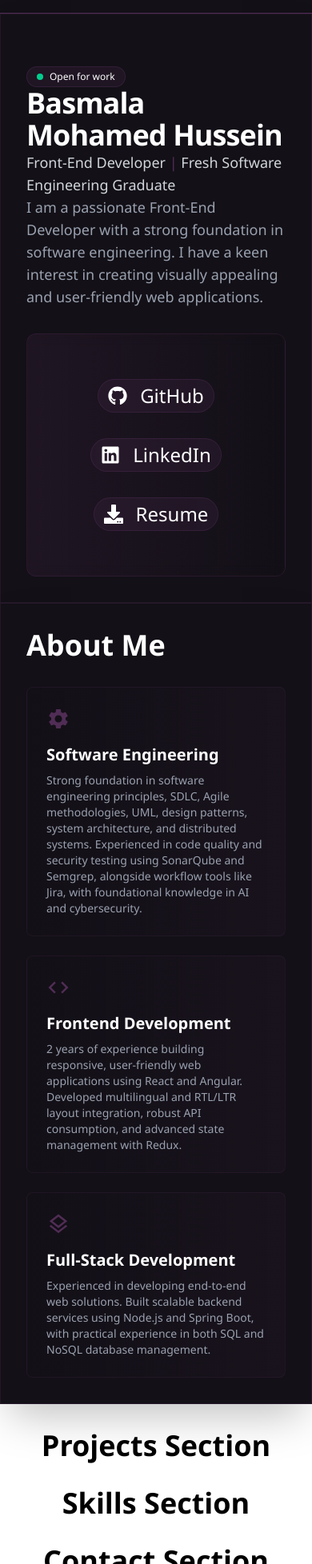
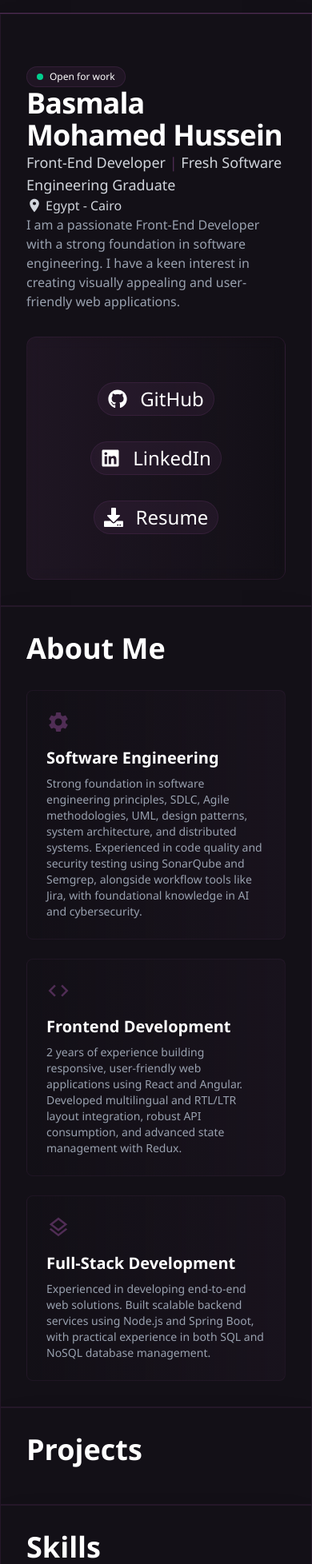
Before and after one commit to BasmalaMohamedd/BasmalaHusseinPortfolio, a React (Vite) app: page / in a window 390 px wide. Shown: the part 44-2000 px from the top of the page at 80% size. Built offline with nearby package versions, Linux system fonts and the light colour scheme.

Commit message:
code refactoring

```diff
--- a/src/App.jsx
+++ b/src/App.jsx
@@ -8,15 +8,17 @@ import ProjectsSection from './sections/ProjectsSection'
 import SkillsSection from './sections/SkillsSection'
 import ContactSection from './sections/ContactSection'
 
+function scrollToSection(sectionRef){
+    sectionRef.current.scrollIntoView({ behavior: 'smooth' });
+  }
+
 function App() {
   const aboutSectionRef = useRef();
   const projectsSectionRef = useRef();
   const skillsSectionRef = useRef();
   const contactSectionRef = useRef();
 
-  function scrollToSection(sectionRef){
-    sectionRef.current.scrollIntoView({ behavior: 'smooth' });
-  }
+
 
   return (
     <>
@@ -33,7 +35,7 @@ function App() {
         <SkillsSection ref={skillsSectionRef} />
         <ContactSection ref={contactSectionRef} />
       </main>
-      <DevProgress />
+      {/* <DevProgress /> */}
     </>
   )
 }
--- /dev/null
+++ b/src/components/about/AboutBody.jsx
@@ -0,0 +1,39 @@
+import React from 'react'
+import { MdCode, MdOutlineLayers, MdSettings } from "react-icons/md";
+
+const skillsData = [
+
+  {
+    icon: <MdSettings className="text-3xl text-portfolio-plum" />,
+    title: "Software Engineering",
+    description: "Strong foundation in software engineering principles, SDLC, Agile methodologies, UML, design patterns, system architecture, and distributed systems. Experienced in code quality and security testing using SonarQube and Semgrep, alongside workflow tools like Jira, with foundational knowledge in AI and cybersecurity."
+  },
+  {
+    icon: <MdCode className="text-3xl text-portfolio-plum" />,
+    title: "Frontend Development",
+    description: "2 years of experience building responsive, user-friendly web applications using React and Angular. Developed multilingual and RTL/LTR layout integration, robust API consumption, and advanced state management with Redux."
+  },
+  {
+    icon: <MdOutlineLayers className="text-3xl text-portfolio-plum" />,
+    title: "Full-Stack Development",
+    description: "Experienced in developing end-to-end web solutions. Built scalable backend services using Node.js and Spring Boot, with practical experience in both SQL and NoSQL database management."
+  }
+];
+const AboutBody = () => {
+  return (
+    <div className="grid grid-cols-1 sm:grid-cols-3 gap-6 mt-8">
+        {skillsData.map((skill, index) => (
+          <div
+            key={index}
+            className="flex flex-col items-start p-6 bg-gradient-to-r from-portfolio-obsidian/50 to-portfolio-plum/10 border border-portfolio-plum/20 rounded-lg  transition-all"
+          >
+            <div className="mb-4">{skill.icon}</div>
+            <h3 className="text-xl font-semibold capitalize mb-2">{skill.title}</h3>
+            <p className="text-sm text-gray-400 text-left">{skill.description}</p>
+          </div>
+        ))}
+      </div>
+  )
+}
+
+export default AboutBody
--- /dev/null
+++ b/src/components/ui/SectionLayout.jsx
@@ -0,0 +1,15 @@
+import React from 'react'
+
+
+//wrapper pattern
+const SectionLayout = ({ref, header, children}) => {
+  return (
+    <div ref={ref} className="bg-portfolio-obsidian border border-portfolio-plum/30 p-8 sm:p-12 shadow-2xl text-white">
+      <h1 className="text-4xl font-bold text-left mb-4">{header}</h1>
+
+      {children}
+    </div>
+  )
+}
+
+export default SectionLayout
--- a/src/sections/AboutSection.jsx
+++ b/src/sections/AboutSection.jsx
@@ -1,43 +1,14 @@
 import React from 'react'
-import { MdCode, MdOutlineLayers, MdSettings } from "react-icons/md";
+import SectionLayout from '../components/ui/SectionLayout'
+import AboutBody from '../components/about/AboutBody'
 
-const skillsData = [
-
-  {
-    icon: <MdSettings className="text-3xl text-portfolio-plum" />,
-    title: "Software Engineering",
-    description: "Strong foundation in software engineering principles, SDLC, Agile methodologies, UML, design patterns, system architecture, and distributed systems. Experienced in code quality and security testing using SonarQube and Semgrep, alongside workflow tools like Jira, with foundational knowledge in AI and cybersecurity."
-  },
-  {
-    icon: <MdCode className="text-3xl text-portfolio-plum" />,
-    title: "Frontend Development",
-    description: "2 years of experience building responsive, user-friendly web applications using React and Angular. Developed multilingual and RTL/LTR layout integration, robust API consumption, and advanced state management with Redux."
-  },
-  {
-    icon: <MdOutlineLayers className="text-3xl text-portfolio-plum" />,
-    title: "Full-Stack Development",
-    description: "Experienced in developing end-to-end web solutions. Built scalable backend services using Node.js and Spring Boot, with practical experience in both SQL and NoSQL database management."
-  }
-];
 
 const AboutSection = ({ref}) => {
   return (
-    <div ref={ref} className="bg-portfolio-obsidian border border-portfolio-plum/30 p-8 sm:p-12 shadow-2xl text-white">
-      <h1 className="text-4xl font-bold text-left mb-4">About Me</h1>
+    <SectionLayout ref={ref} header={"About Me"}>
+      <AboutBody />
+    </SectionLayout>
 
-      <div className="grid grid-cols-1 sm:grid-cols-3 gap-6 mt-8">
-        {skillsData.map((skill, index) => (
-          <div
-            key={index}
-            className="flex flex-col items-start p-6 bg-gradient-to-r from-portfolio-obsidian/50 to-portfolio-plum/10 border border-portfolio-plum/20 rounded-lg  transition-all"
-          >
-            <div className="mb-4">{skill.icon}</div>
-            <h3 className="text-xl font-semibold capitalize mb-2">{skill.title}</h3>
-            <p className="text-sm text-gray-400 text-left">{skill.description}</p>
-          </div>
-        ))}
-      </div>
-    </div>
   )
 }
 
--- a/src/sections/ContactSection.jsx
+++ b/src/sections/ContactSection.jsx
@@ -1,10 +1,11 @@
 import React from 'react'
+import SectionLayout from '../components/ui/SectionLayout'
 
 const ContactSection = ({ref}) => {
   return (
-      <h1 ref={ref} className='text-4xl font-bold text-center mt-8'>
-        Contact Section
-      </h1>
+      <SectionLayout ref={ref} header={"Contact Me"}>
+
+      </SectionLayout>
   )
 }
 
--- a/src/sections/HeroSection.jsx
+++ b/src/sections/HeroSection.jsx
@@ -1,5 +1,7 @@
 import React from 'react'
 import Links from '../components/hero/Links'
+import { MdLocationOn } from "react-icons/md";
+
 
 const HeroSection = () => {
   return (
@@ -13,7 +15,8 @@ const HeroSection = () => {
 
     <div className="inline-flex items-center gap-2 px-3 py-1 rounded-full bg-portfolio-plum/20 border border-portfolio-plum/40 text-xs font-medium text-portfolio-plum-light w-fit">
       <span className="w-2 h-2 rounded-full bg-emerald-400 animate-pulse" />
-      Open for work
+      <span>Open for work</span>
+
     </div>
     <h1 className="text-4xl font-bold tracking-tight">
       Basmala Mohamed Hussein
@@ -22,7 +25,10 @@ const HeroSection = () => {
     <p className="text-lg text-gray-300 font-medium">
       Front-End Developer <span className="text-portfolio-plum">|</span> Fresh Software Engineering Graduate
     </p>
-    <p className='text-lg text-gray-400 font-medium'>
+    <p className='text-gray-300 font-medium flex flex-row justify-start items-center gap-1'>
+      <MdLocationOn size={20}/> <span>Egypt - Cairo</span>
+    </p>
+    <p className='text-gray-400 font-medium'>
           I am a passionate Front-End Developer with a strong foundation in software engineering. I have a keen interest in creating visually appealing and user-friendly web applications.
         </p>
 
--- a/src/sections/ProjectsSection.jsx
+++ b/src/sections/ProjectsSection.jsx
@@ -1,10 +1,11 @@
 import React from 'react'
+import SectionLayout from '../components/ui/SectionLayout'
 
 const ProjectsSection = ({ref}) => {
   return (
-    <h1 ref={ref} className='text-4xl font-bold text-center mt-8'>
-      Projects Section
-    </h1>
+    <SectionLayout ref={ref} header='Projects'>
+
+    </SectionLayout>
   )
 }
 
--- a/src/sections/SkillsSection.jsx
+++ b/src/sections/SkillsSection.jsx
@@ -1,10 +1,11 @@
 import React from 'react'
+import SectionLayout from '../components/ui/SectionLayout'
 
 const SkillsSection = ({ref}) => {
   return (
-      <h1 ref={ref} className='text-4xl font-bold text-center mt-8'>
-        Skills Section
-      </h1>
+      <SectionLayout ref={ref} header={"Skills"}>
+
+      </SectionLayout>
   )
 }
 
```
